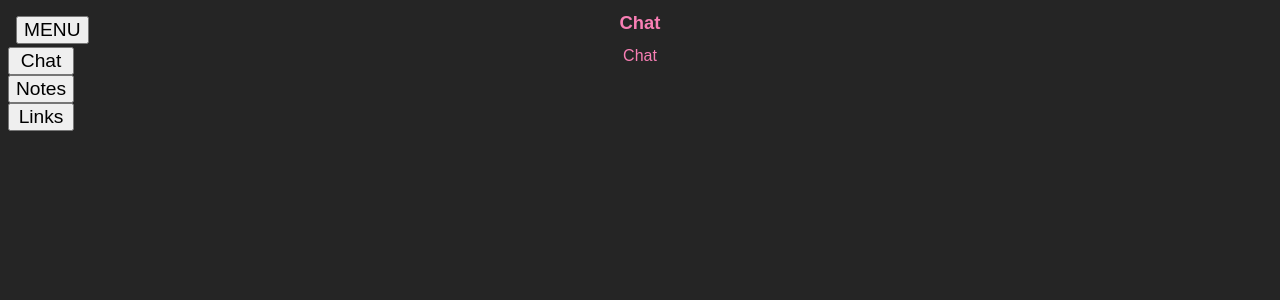
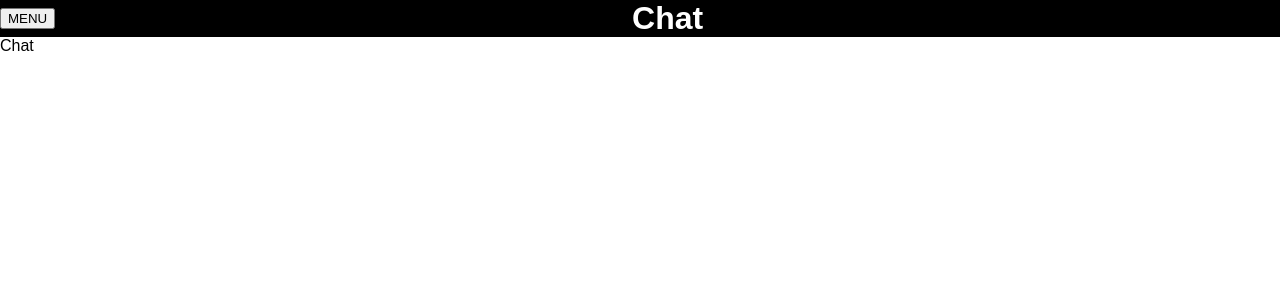
Before and after one commit to code2nvim/client, a React (Vite) app: page / in a window 1280 px wide. Shown: the top 300 px of the page. Built offline with nearby package versions, Linux system fonts and the light colour scheme.

Commit message:
App: header, Notes: URL button

```diff
--- a/src/App.tsx
+++ b/src/App.tsx
@@ -4,12 +4,24 @@ import { Client } from "./client/client";
 import SideBar from "./SideBar";
 import NoteClient from "./NoteClient/NoteClient";
 
+const Top = styled.header`
+  background: black;
+  width: 100%;
+  position: static;
+  display: flex;
+  justify-content: space-between;
+  align-items: center;
+`;
+
 const Title = styled.h1`
-  font-size: 1.15rem;
+  color: white;
+  font-size: 2rem;
+  margin: 0;
 `;
 
 export const App = () => {
   const [client, setClient] = useState<Client>("Chat");
+  const [visible, setVisible] = useState(false);
 
   const select = (client: Client) => {
     setClient(client);
@@ -17,15 +29,17 @@ export const App = () => {
 
   return (
     <>
-      <header>
+      <Top>
+        <button onClick={() => setVisible(visible ? false : true)}>MENU</button>
         <Title>{client}</Title>
-      </header>
-      <SideBar select={select} />
-      <main>
+        <div />
+      </Top>
+      <>
         {client == "Chat" && "Chat"}
         {client == "Notes" && <NoteClient />}
-        {client == "Links" && "Links"}
-      </main>
+        {client == "Files" && "Files"}
+      </>
+      {visible && <SideBar select={select} />}
     </>
   );
 };
--- a/src/NoteClient/NoteClient.tsx
+++ b/src/NoteClient/NoteClient.tsx
@@ -2,16 +2,24 @@ import { useEffect, useState } from "react";
 import styled from "styled-components";
 import { Note } from "./note/note";
 
-const UrlBtn = styled.button`
-  color: black;
+const Page = styled.main`
+  background: #333;
 `;
 
-const Url = styled.a`
+const Url = styled.p`
   color: white;
+  margin: 0;
+  display: flex;
+  justify-content: center;
+`;
+
+const Show = styled.button`
+  color: black;
 `;
 
 const NoteClient = () => {
   const url = import.meta.env.VITE_API_URL + "/note";
+  const [visible, setVisible] = useState(false);
   const [notes, setNotes] = useState<Note[]>([]);
 
   useEffect(() => {
@@ -22,17 +30,21 @@ const NoteClient = () => {
   });
 
   return (
-    <>
-      <UrlBtn onClick={() => {}}>Server:</UrlBtn>
-      <Url>{url}</Url>
-      <ul>
-        {notes.map((note) => (
-          <li>
-            <label key={note.id}>{note.content}</label>
-          </li>
-        ))}
-      </ul>
-    </>
+    <Page>
+      <Url>
+        <Show
+          onClick={() => {
+            setVisible(visible ? false : true);
+          }}
+        >
+          Server:
+        </Show>
+        {visible && url}
+      </Url>
+      {notes.map((note) => (
+        <label key={note.id}>{note.content}</label>
+      ))}
+    </Page>
   );
 };
 
--- a/src/SideBar.tsx
+++ b/src/SideBar.tsx
@@ -1,21 +1,17 @@
 import styled from "styled-components";
 import { Client } from "./client/client";
 
-const Toggle = styled.button`
-  font-size: 1.2rem;
-  top: 1rem;
-  left: 1rem;
+const Opts = styled.aside`
+  display: grid;
+  grid-row: 3;
+  top: 3rem;
   position: absolute;
 `;
 
-const Menu = styled.aside`
-  display: grid;
-  grid-row: 3;
-  position: absolute;
-`;
-
-const ClientOpt = styled.button`
+const Opt = styled.button`
   font-size: 1.2rem;
+  border-radius: 0.5rem;
+  margin: 0.5rem;
 `;
 
 interface SideBarProps {
@@ -25,12 +21,11 @@ interface SideBarProps {
 export const SideBar = ({ select }: SideBarProps) => {
   return (
     <>
-      <Toggle>MENU</Toggle>
-      <Menu>
-        <ClientOpt onClick={() => select("Chat")}>Chat</ClientOpt>
-        <ClientOpt onClick={() => select("Notes")}>Notes</ClientOpt>
-        <ClientOpt onClick={() => select("Links")}>Links</ClientOpt>
-      </Menu>
+      <Opts>
+        <Opt onClick={() => select("Chat")}>Chat</Opt>
+        <Opt onClick={() => select("Notes")}>Notes</Opt>
+        <Opt onClick={() => select("Files")}>Files</Opt>
+      </Opts>
     </>
   );
 };
--- a/src/client/client.tsx
+++ b/src/client/client.tsx
@@ -1 +1 @@
-export type Client = "Chat" | "Notes" | "Links";
+export type Client = "Chat" | "Notes" | "Files";
--- a/src/index.css
+++ b/src/index.css
@@ -3,7 +3,5 @@
 }
 
 body {
-  background-color: #252525;
-  color: #f97fb5;
-  text-align: center;
+  margin: 0;
 }
```
